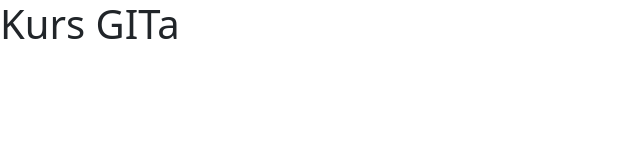
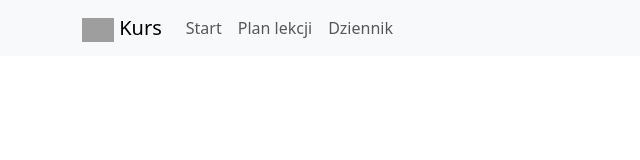
Before and after one commit to zsebc/kurs-git, a website: page index.html in a window 1280 px wide. Shown: the whole page, without its empty margins (0-640 px from the left). Drawn offline with Linux system fonts and the light colour scheme; grey boxes are pictures that could not be loaded.

Commit message:
3. Dodanie menu strony

```diff
--- a/index.html
+++ b/index.html
@@ -7,7 +7,46 @@
     <link rel="stylesheet" href="css/bootstrap.min.css" />
   </head>
   <body>
-    <h1>Kurs GITa</h1>
+    <nav class="navbar sticky-top navbar-expand-lg bg-body-tertiary">
+      <div class="container">
+        <a class="navbar-brand" href="#">
+          <img
+            src="https://git-scm.com/images/logo@2x.png"
+            alt="Logo"
+            height="24"
+            class="d-inline-block"
+          />
+          Kurs
+        </a>
+        <button
+          class="navbar-toggler"
+          type="button"
+          data-bs-toggle="collapse"
+          data-bs-target="#navbarNavDropdown"
+          aria-controls="navbarNavDropdown"
+          aria-expanded="false"
+          aria-label="Toggle navigation"
+        >
+          <span class="navbar-toggler-icon"></span>
+        </button>
+        <div class="collapse navbar-collapse" id="navbarNavDropdown">
+          <ul class="navbar-nav">
+            <li class="nav-item">
+              <a class="nav-link" aria-current="page" href="#">Start</a>
+            </li>
+            <li class="nav-item">
+                <a class="nav-link" aria-current="page" href="https://zse.boleslawiec.pl/plan_www/index2.php" target="_blank">Plan lekcji</a>
+              </li>
+              <li class="nav-item">
+                <a class="nav-link" aria-current="page" href="https://uonetplus.vulcan.net.pl/powiatboleslawiecki" target="_blank">Dziennik</a>
+              </li>
+              </ul>
+            </li>
+          </ul>
+        </div>
+      </div>
+    </nav>
 
+    <script src="js/bootstrap.bundle.min.js"></script>
   </body>
 </html>
```
